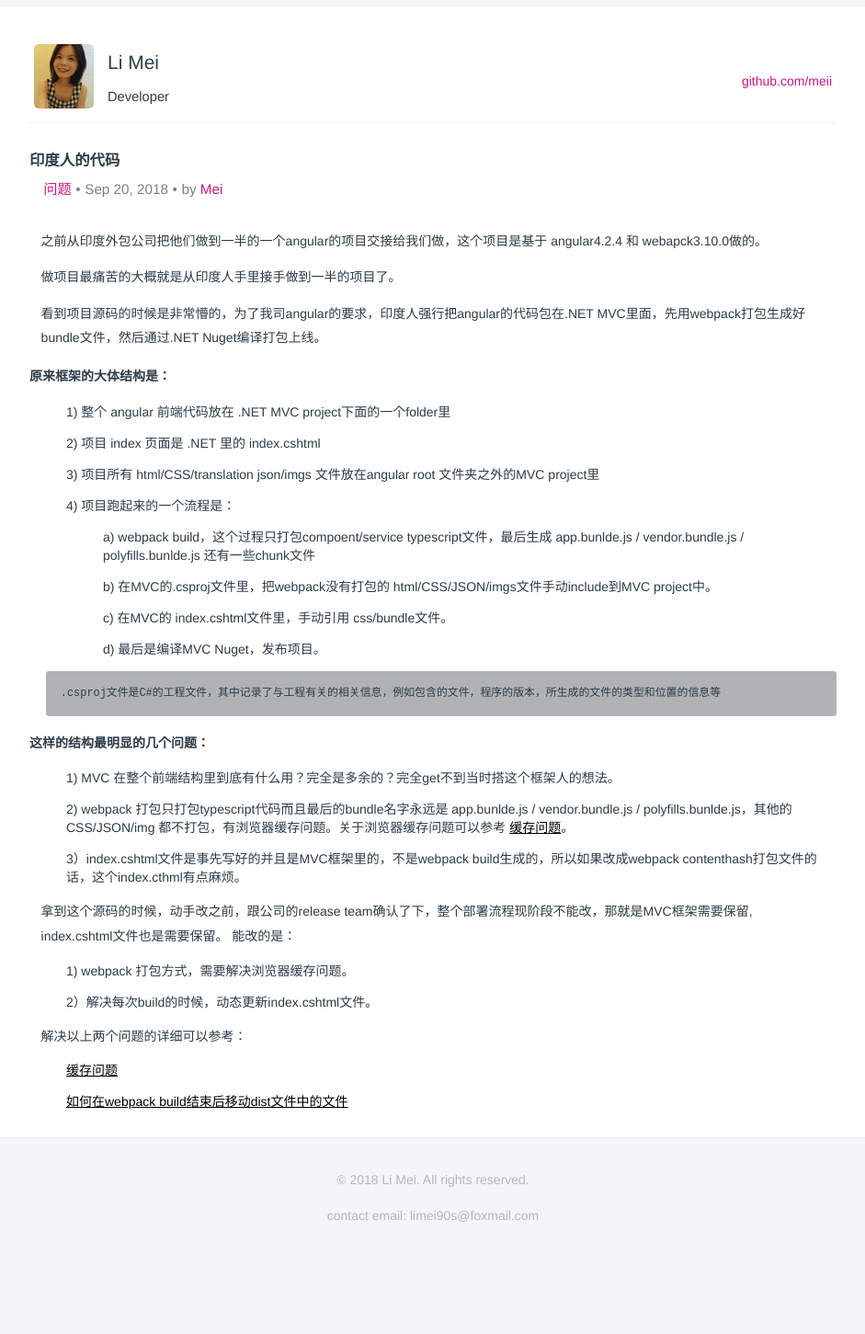
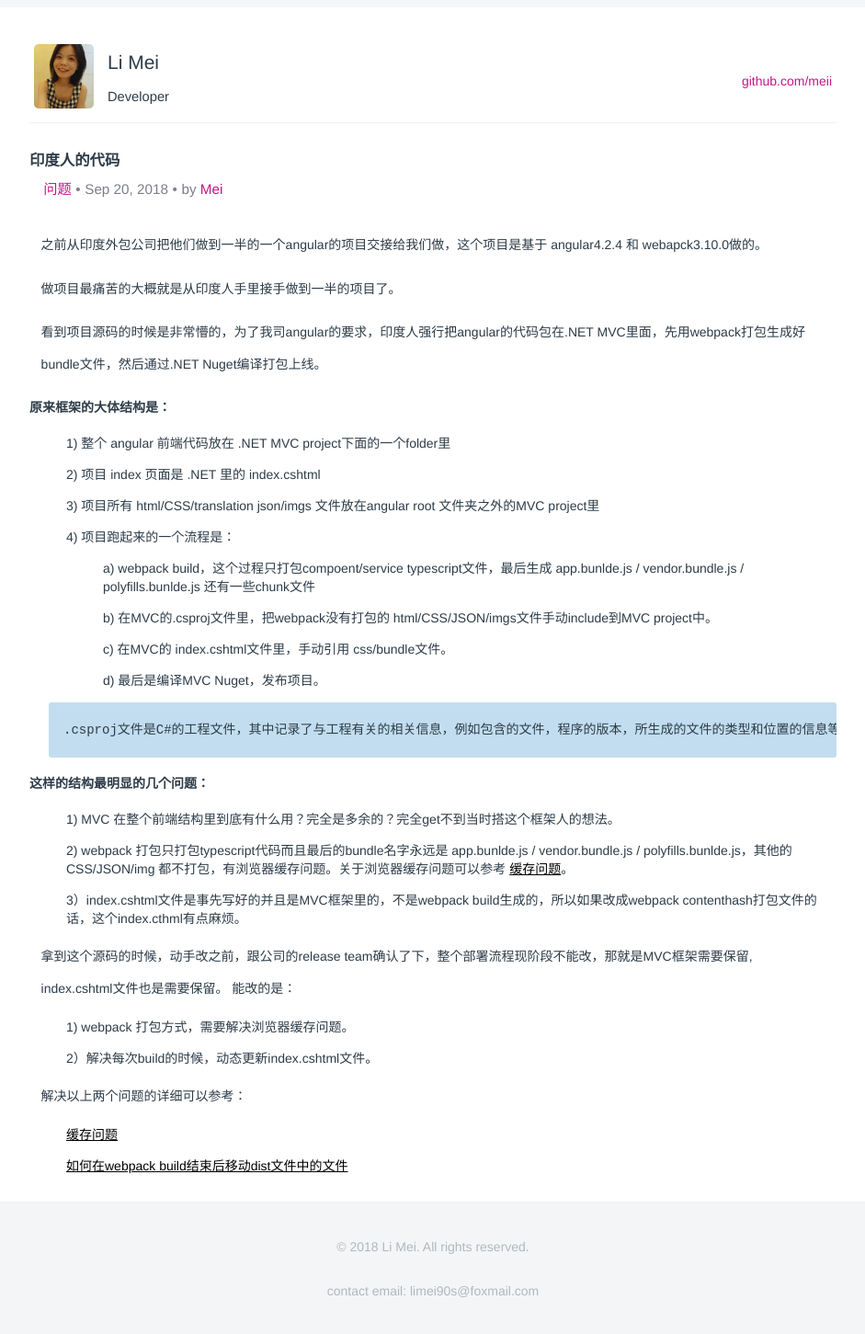
Before and after one commit to LiMeii/LiMeii.github.io, a Jekyll site: the page built from _posts/2018-09-20-issues-india-project.md, in a window 1280 px wide. Shown: the whole page at 92% size, without its empty margins (177-1118 px from the left). Built offline with Jekyll 4.4.1, drawn with Linux system fonts in a browser that asks for light colours; before the commit the page ends 1364 px from its top, so only the background shows below that.

Commit message:
update code css

```diff
--- a/assets/base.css
+++ b/assets/base.css
@@ -8,9 +8,9 @@ pre {
     margin-left: 1.5em;
     padding: 16px;
     overflow: auto;
-    font-size: 85%;
-    line-height: 1.45;
-    background-color: #b0b3b5;
+    font-size: 100%;
+    line-height: 2em;
+    background-color: #c2ddef;
     border-radius: 3px;
 }
 code {
@@ -132,7 +132,7 @@ textarea {
 
 p {
     margin: 0.9em;
-    line-height: 1.9em
+    line-height: 2.5em
 }
 
 .header {
```
